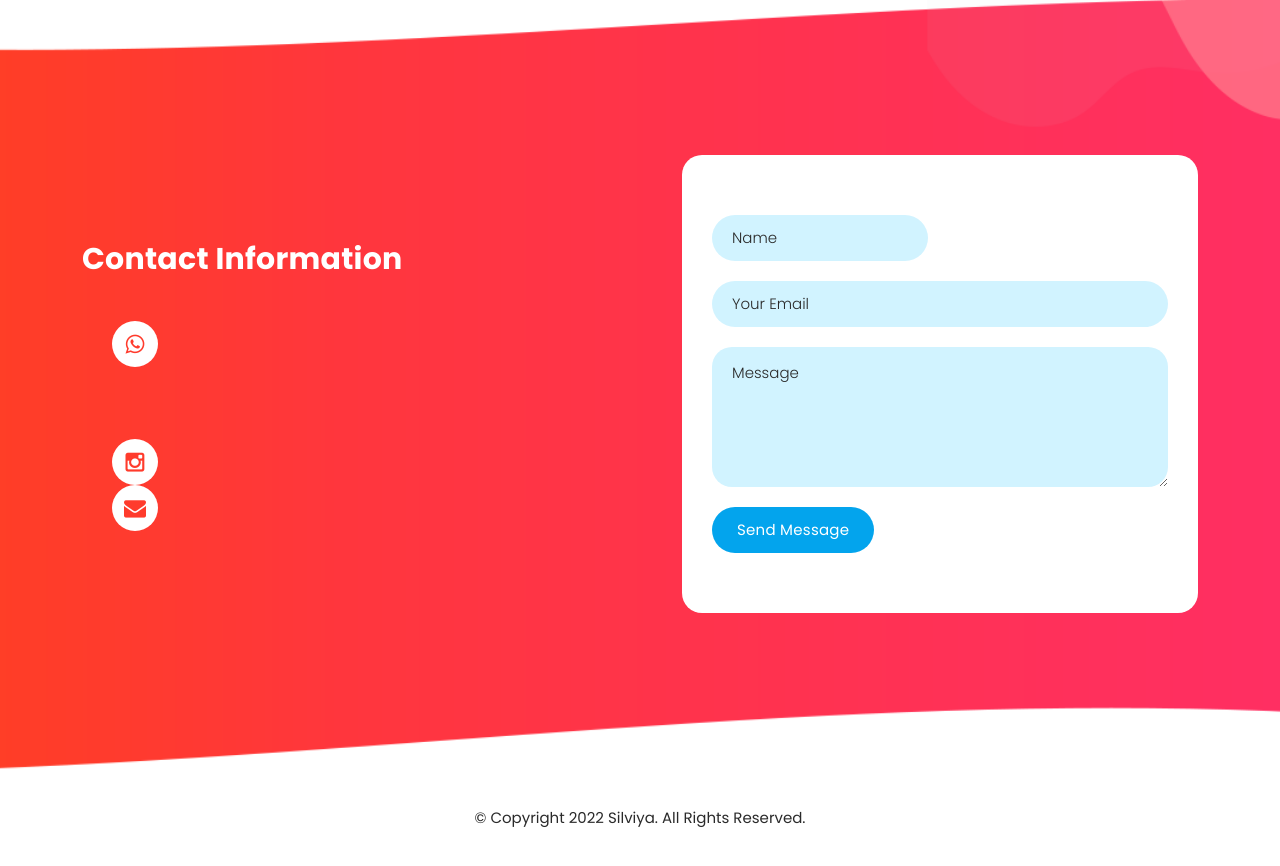
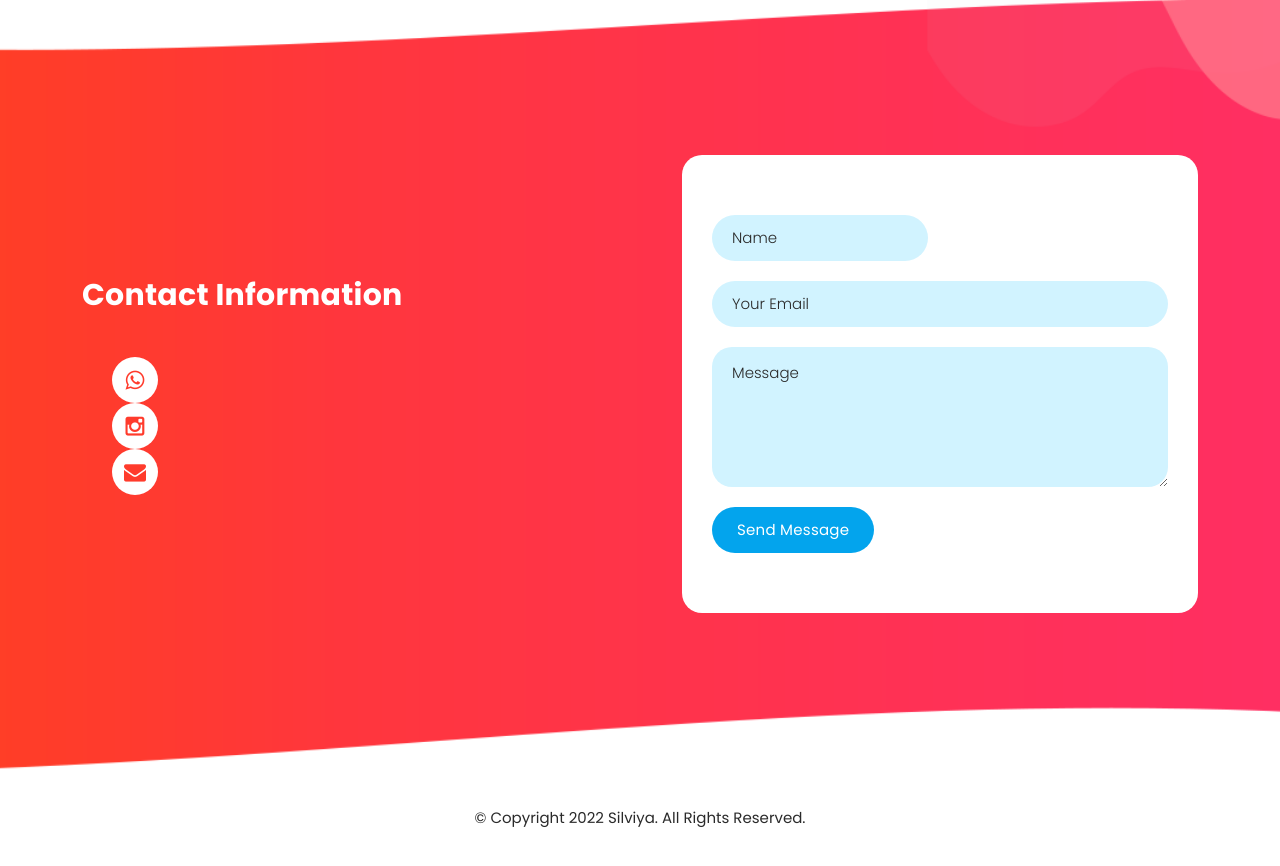
Before and after one commit to slvya/silviya.github.io, a plain HTML site: page index.html in a window 1280 px wide. Shown: the part 2436-3302 px from the top of the page. Drawn offline with Linux system fonts and the light colour scheme.

Commit message:
Update index.html

```diff
--- a/index.html
+++ b/index.html
@@ -198,8 +198,8 @@ https://templatemo.com/tm-562-space-dynamic
           <div class="section-heading">
             <h2>Contact Information</h2>
             <div class="phone-info">
-              <h4><span><a href="https://wa.me/083892667080"><i class="fa fa-whatsapp"></i></a><br><br><br><Br>
-              <h4><span><a href="https://instagram.com/slvyaa_a"><i class="fa fa-instagram"></i></a>
+              <h4><span><a href="https://wa.me/083892667080"><i class="fa fa-whatsapp"></i></a></span>
+              <h4><span><a href="https://instagram.com/slvyaa_a"><i class="fa fa-instagram"></i></a></spam>
               <h4><span><a href="silviyya10@gmail.com"><i class="fa fa-envelope"></i></a>
                 </span></h4></span></h4>
             </div>
```
